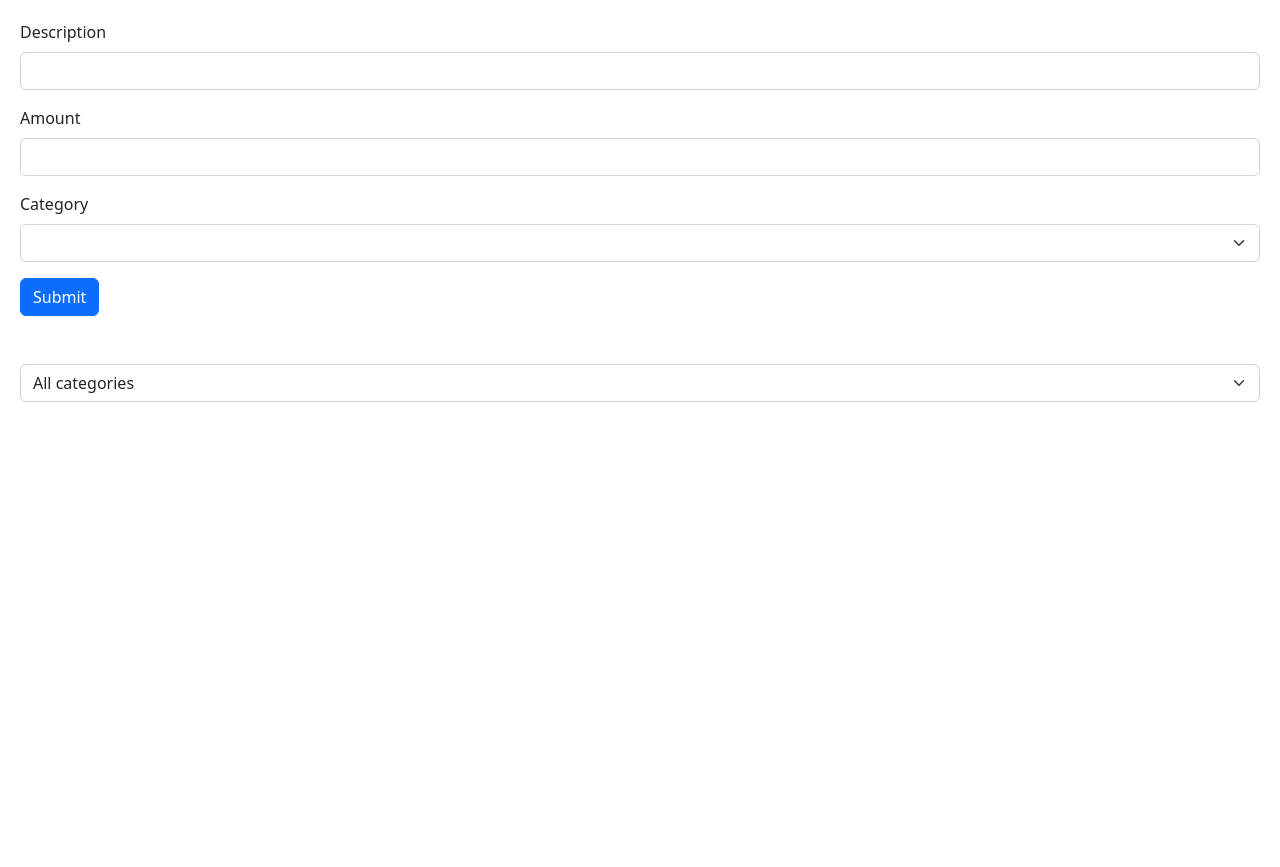
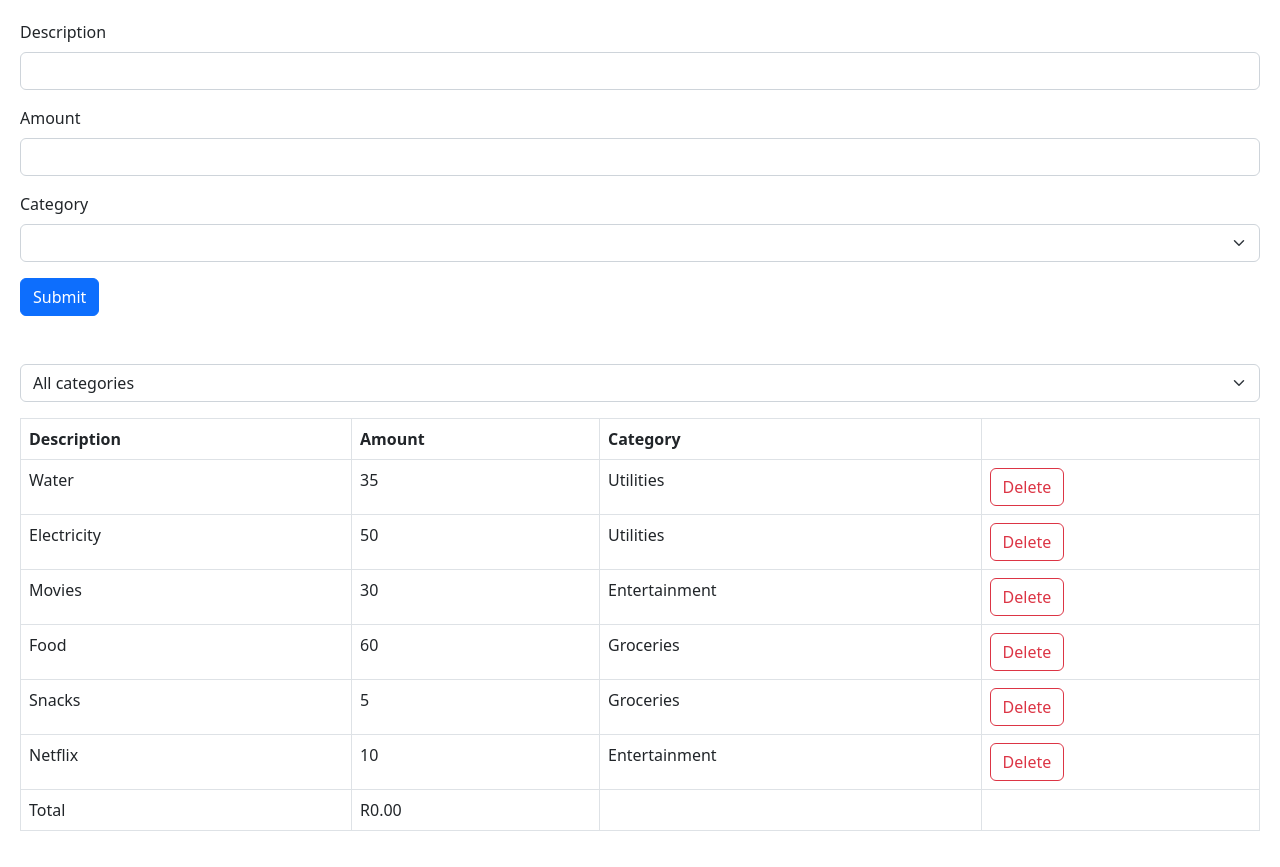
Before and after one commit to AIDK/expense-tracker, a React (Vite) app: page / in a window 1280 px wide. Before the commit the page ends 800 px from the top, so only its background shows below. Built offline with nearby package versions, Linux system fonts and the light colour scheme.

Commit message:
Added ExpenseList component

```diff
--- a/src/App.tsx
+++ b/src/App.tsx
@@ -1,6 +1,7 @@
 import { useState } from "react";
 import ExpenseFilter from "./components/ExpenseFilter";
 import ExpenseForm from "./components/ExpenseForm";
+import ExpenseList from "./components/ExpenseList";
 
 function App() {
   const [selectedCategory, setSelectedCategory] = useState("");
@@ -8,16 +9,24 @@ function App() {
   // build expenses list just to have something show on screen when page loads
   const [expenses, setExpenses] = useState([
     { id: 1, description: "Water", amount: 35, category: "Utilities" },
-    { id: 1, description: "Electricity", amount: 50, category: "Utilities" },
-    { id: 2, description: "Movies", amount: 30, category: "Entertainment" },
-    { id: 3, description: "Food", amount: 60, category: "Groceries" },
-    { id: 4, description: "Snacks", amount: 5, category: "Groceries" },
-    { id: 5, description: "Netflix", amount: 10, category: "Entertainment" },
+    { id: 2, description: "Electricity", amount: 50, category: "Utilities" },
+    { id: 3, description: "Movies", amount: 30, category: "Entertainment" },
+    { id: 4, description: "Food", amount: 60, category: "Groceries" },
+    { id: 5, description: "Snacks", amount: 5, category: "Groceries" },
+    { id: 6, description: "Netflix", amount: 10, category: "Entertainment" },
   ]);
+
+  // filter expenses based on selected category
+  const visibleExpenses = selectedCategory
+    ? expenses.filter((e) => e.category === selectedCategory)
+    : expenses;
 
   return (
     <div>
       <div className="mb-5">
+        {/* we have to copy the entire expenses array so that when we add a new item we do not replace the existing items,
+        then we have to copy the new expense we adding to get it's properties and then
+        we set the new expense id to the max length of the array + 1 */}
         <ExpenseForm
           onSubmit={(e) =>
             setExpenses([...expenses, { ...e, id: expenses.length + 1 }])
@@ -29,6 +38,12 @@ function App() {
           onSelectCategory={(category) => setSelectedCategory(category)}
         />
       </div>
+      <div className="mb-3">
+        <ExpenseList
+          expenses={visibleExpenses} // pass the filtered expenses list
+          onDelete={(id) => setExpenses(expenses.filter((e) => e.id !== id))} // filter expenses list by excluding the `removed` expense
+        />
+      </div>
     </div>
   );
 }
--- a/src/components/ExpenseForm.tsx
+++ b/src/components/ExpenseForm.tsx
@@ -35,7 +35,9 @@ const ExpenseForm = ({ onSubmit }: Props) => {
   return (
     <form
       onSubmit={handleSubmit((data) => {
+        // handle form submission
         onSubmit(data);
+        // reset or clear form after submission
         reset();
       })}
     >
@@ -43,43 +45,41 @@ const ExpenseForm = ({ onSubmit }: Props) => {
         <label htmlFor="description" className="form-label">
           Description
         </label>
+        {/* register description identifier so that it can be validated on submit */}
         <input
-          {...register("description")} // register `description` so that it can be validated
+          {...register("description")}
           id="description"
           type="text"
           className="form-control"
         />
-        {/* display error message when description fails validation
-        TODO: Replace error message with validator error message */}
+        {/* display error message when description fails validation */}
         {errors.description && (
-          <p className="text-danger">
-            Description is required and must be at least 3 characters
-          </p>
+          <p className="text-danger">{errors.description.message}</p>
         )}
       </div>
       <div className="mb-3">
         <label htmlFor="amount" className="form-label">
           Amount
         </label>
+        {/* register amount identifier so that it can be validated on submit.
+        Also remember to set valueAsNumber to True otherwise validation fails even when entering a number (input is seen as string)*/}
         <input
-          {...register("amount")} // register `amount` identifier so that it can be validated
+          {...register("amount", { valueAsNumber: true })}
           id="amount"
           type="text"
           className="form-control"
         />
-        {/* display error message when amount fails validation
-         TODO: Replace error message with validator error message */}
-        {errors.amount && <p className="text-danger">Amount is required</p>}
+        {/* display error message when amount fails validation */}
+        {errors.amount && (
+          <p className="text-danger">{errors.amount.message}</p>
+        )}
       </div>
       <div className="mb-3">
         <label htmlFor="category" className="form-label">
           Category
         </label>
-        <select
-          {...register("category")} // register `category` so that it can be validated
-          id="category"
-          className="form-select"
-        >
+        {/* register category identifier so that it can be validated on form submit */}
+        <select {...register("category")} id="category" className="form-select">
           <option value=""></option>
           {categories.map((category) => (
             <option id={category} value={category}>
@@ -87,10 +87,9 @@ const ExpenseForm = ({ onSubmit }: Props) => {
             </option>
           ))}
         </select>
-        {/* display error message when category fails validation
-        TODO: Replace error message with validator error message */}
+        {/* display error message when category fails validation */}
         {errors.category && (
-          <p className="text-danger"> Must select category</p>
+          <p className="text-danger">{errors.category.message}</p>
         )}
       </div>
       <button className="btn btn-primary">Submit</button>
--- /dev/null
+++ b/src/components/ExpenseList.tsx
@@ -0,0 +1,57 @@
+interface Expense {
+  id: number;
+  description: string;
+  amount: number;
+  category: string;
+}
+
+interface Props {
+  expenses: Expense[];
+  onDelete: (id: number) => void;
+}
+
+const ExpenseList = ({ expenses, onDelete }: Props) => {
+  return (
+    // create table to list expenses: table header (column headers), table body (expenses content), table footer (running total)
+    <table className="table table-bordered">
+      <thead>
+        {/* Table header row with 4 columns */}
+        <tr>
+          <th>Description</th>
+          <th>Amount</th>
+          <th>Category</th>
+          <th>{/* Empty table header for delete button*/}</th>
+        </tr>
+      </thead>
+      <tbody>
+        {/* map expenses */}
+        {expenses.map((e) => (
+          <tr key={e.id}>
+            <td>{e.description}</td>
+            <td>{e.amount}</td>
+            <td>{e.category}</td>
+            <td>
+              <button
+                className="btn btn-outline-danger"
+                onClick={() => onDelete(e.id)}
+              >
+                Delete
+              </button>
+            </td>
+          </tr>
+        ))}
+      </tbody>
+      <tfoot>
+        {/* TODO: calculate running total */}
+        <tr>
+          <td>Total</td>
+          <td>R0.00</td>
+          <td></td>
+          <td></td>
+        </tr>
+      </tfoot>
+    </table>
+  );
+};
+
+export default ExpenseList;
```
